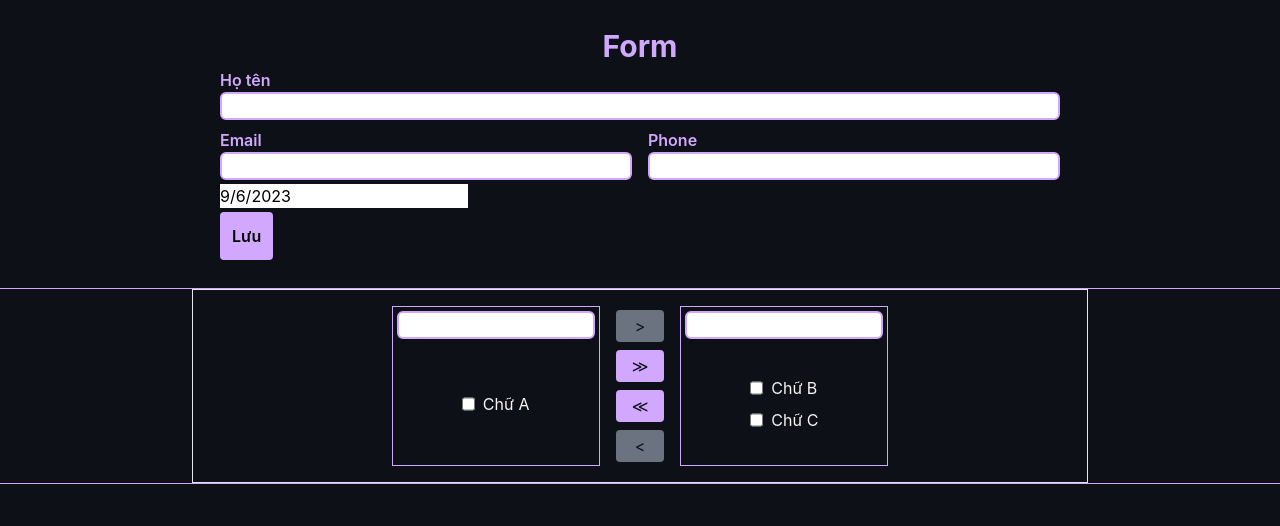
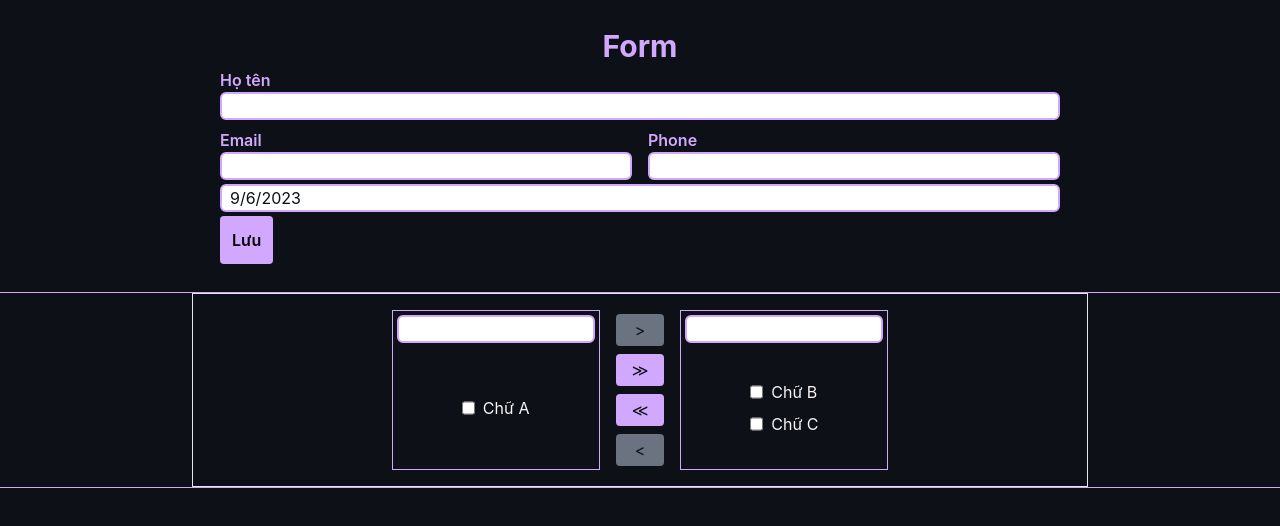
Before and after one commit to tam-minkshin/minkshin-profile, a React (Create React App) app: page /profile in a window 1280 px wide. Shown: the top 526 px of the page. Built offline with nearby package versions, Linux system fonts and the light colour scheme.

Commit message:
style date picker

```diff
--- a/src/Core/DatePicker/date-picker.core.tsx
+++ b/src/Core/DatePicker/date-picker.core.tsx
@@ -44,7 +44,7 @@ const DatePickerCore = (props: DatePickerCoreProps) => {
   return (
     <div className={Style["date-picker-ctn"]}>
       <div className={Style["input-picker"]} onClick={handleClick}>
-        <input className={Style["input-datepicker"]} type="text" defaultValue={value} name={name} />
+        <input disabled={true} className={Style["input-datepicker"]} type="text" defaultValue={value} name={name} />
         <div className={classes} ref={test}>
           <Calendar defaultValue={defaultValue} minYear={minYear} maxYear={maxYear} minDate={minDate} maxDate={maxDate} onPick={handleChangeDate} />
         </div>
--- a/src/Sass/Core/_date-picker.module.scss
+++ b/src/Sass/Core/_date-picker.module.scss
@@ -3,7 +3,7 @@
   .input-picker {
     @apply relative z-0;
     .input-datepicker:disabled {
-      @apply w-full rounded-md border-2 border-outline px-2 bg-white;
+      @apply w-full rounded-md border-2 border-outline px-2 bg-white text-dark;
     }
   }
   .calendar-pikcer-hidden {
```
